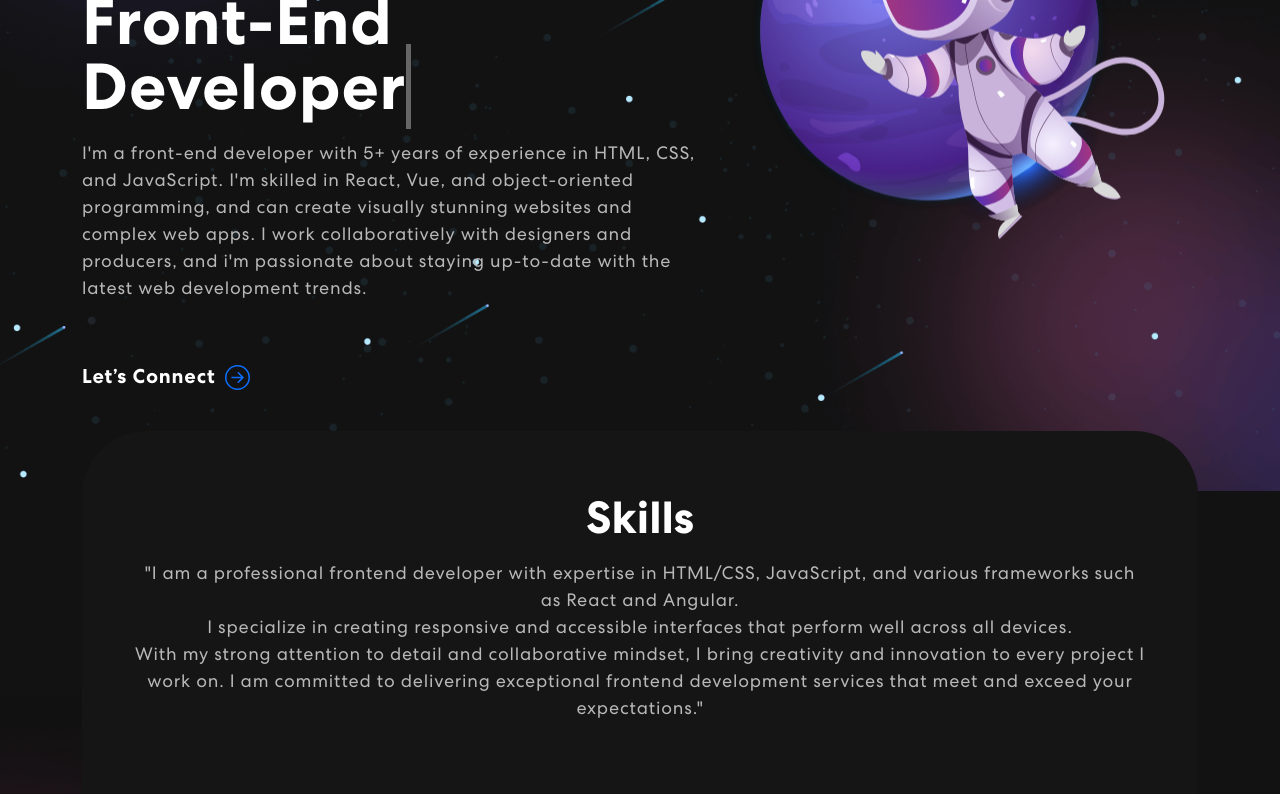
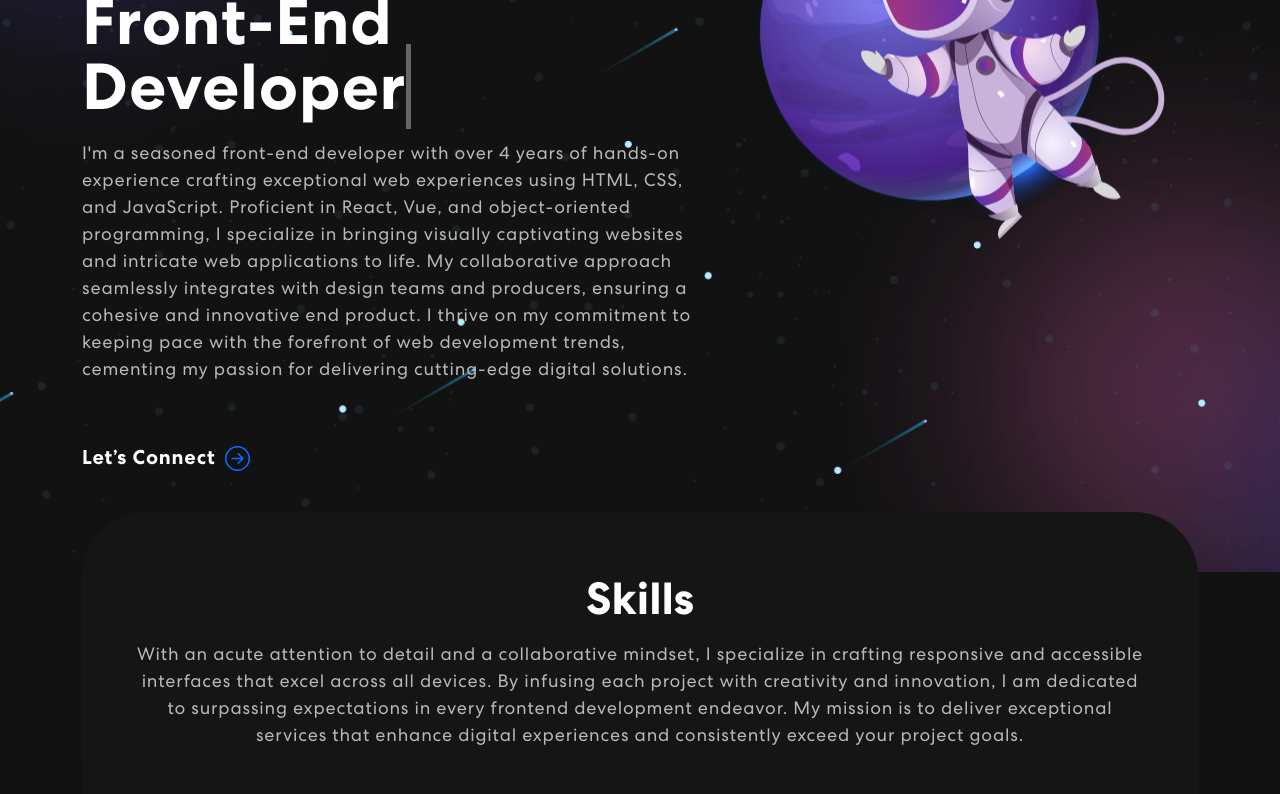
Before and after one commit to Korodee/My-portfolio, a React (Create React App) app: page / in a window 1280 px wide. Shown: the part 400-1194 px from the top of the page. Built offline with nearby package versions, Linux system fonts and the light colour scheme.

Commit message:
Updated my portfoli

```diff
--- a/src/components/Banner.js
+++ b/src/components/Banner.js
@@ -75,13 +75,16 @@ export const Banner = () => {
                     </span>
                   </h1>
                   <p>
-                    I'm a front-end developer with 5+ years of experience in
-                    HTML, CSS, and JavaScript. I'm skilled in React, Vue, and
-                    object-oriented programming, and can create visually
-                    stunning websites and complex web apps. I work
-                    collaboratively with designers and producers, and i'm
-                    passionate about staying up-to-date with the latest web
-                    development trends.
+                    I'm a seasoned front-end developer with over 4 years of
+                    hands-on experience crafting exceptional web experiences
+                    using HTML, CSS, and JavaScript. Proficient in React, Vue,
+                    and object-oriented programming, I specialize in bringing
+                    visually captivating websites and intricate web applications
+                    to life. My collaborative approach seamlessly integrates
+                    with design teams and producers, ensuring a cohesive and
+                    innovative end product. I thrive on my commitment to keeping
+                    pace with the forefront of web development trends, cementing
+                    my passion for delivering cutting-edge digital solutions.
                   </p>
                   <button onClick={() => console.log("connect")}>
                     Let’s Connect{" "}
--- a/src/components/Footer.js
+++ b/src/components/Footer.js
@@ -1,8 +1,8 @@
 import { Container, Row, Col } from "react-bootstrap";
 import logo from "../assets/img/logo.png";
 import navIcon1 from "../assets/img/nav-icon1.svg";
-import navIcon2 from "../assets/img/nav-icon2.svg";
-import navIcon3 from "../assets/img/nav-icon3.svg";
+// import navIcon2 from "../assets/img/nav-icon2.svg";
+// import navIcon3 from "../assets/img/nav-icon3.svg";
 
 export const Footer = () => {
   return (
@@ -10,19 +10,19 @@ export const Footer = () => {
       <Container>
         <Row className="align-items-center">
           <Col size={12} sm={6}>
-            <img src={logo} alt="Logo" className="logo"/>
+            <img src={logo} alt="Logo" className="logo" />
           </Col>
           <Col size={12} sm={6} className="text-center text-sm-end">
             <div className="social-icon">
               <a href="https://www.linkedin.com/in/korode-ogunfowote-56680b220/">
                 <img src={navIcon1} alt="Icon" />
               </a>
-              <a href="https://web.facebook.com/ogunfowotekorode.israel">
+              {/* <a href="https://web.facebook.com/ogunfowotekorode.israel">
                 <img src={navIcon2} alt="Icon" />
               </a>
               <a href="https://www.instagram.com/kaysaxk/">
                 <img src={navIcon3} alt="Icon" />
-              </a>
+              </a> */}
             </div>
             <p>Copyright 2022. All Rights Reserved</p>
           </Col>
--- a/src/components/NavBar.js
+++ b/src/components/NavBar.js
@@ -2,8 +2,8 @@ import { useState, useEffect } from "react";
 import { Navbar, Nav, Container } from "react-bootstrap";
 import logo from "../assets/img/logo.png";
 import navIcon1 from "../assets/img/nav-icon1.svg";
-import navIcon2 from "../assets/img/nav-icon2.svg";
-import navIcon3 from "../assets/img/nav-icon3.svg";
+// import navIcon2 from "../assets/img/nav-icon2.svg";
+// import navIcon3 from "../assets/img/nav-icon3.svg";
 import { HashLink } from "react-router-hash-link";
 import { BrowserRouter as Router } from "react-router-dom";
 
@@ -76,7 +76,7 @@ export const NavBar = () => {
                 <a href="https://www.linkedin.com/in/korode-ogunfowote-56680b220/">
                   <img src={navIcon1} alt="" />
                 </a>
-                <a
+                {/* <a
                   href="https://web.facebook.com/ogunfowotekorode.israel"
                   style={{ color: "white" }}
                 >
@@ -84,7 +84,7 @@ export const NavBar = () => {
                 </a>
                 <a href="https://www.instagram.com/kaysaxk/">
                   <img src={navIcon3} alt="" />
-                </a>
+                </a> */}
               </div>
               <HashLink to="#connect">
                 <button className="vvd">
--- a/src/components/Skills.js
+++ b/src/components/Skills.js
@@ -32,14 +32,13 @@ export const Skills = () => {
             <div className="skill-bx wow zoomIn">
               <h2>Skills</h2>
               <p>
-                "I am a professional frontend developer with expertise in
-                HTML/CSS, JavaScript, and various frameworks such as React and
-                Angular. <br></br>I specialize in creating responsive and
-                accessible interfaces that perform well across all devices.
-                <br></br> With my strong attention to detail and collaborative
-                mindset, I bring creativity and innovation to every project I
-                work on. I am committed to delivering exceptional frontend
-                development services that meet and exceed your expectations."
+                With an acute attention to detail and a collaborative mindset, I
+                specialize in crafting responsive and accessible interfaces that
+                excel across all devices. By infusing each project with
+                creativity and innovation, I am dedicated to surpassing
+                expectations in every frontend development endeavor. My mission
+                is to deliver exceptional services that enhance digital
+                experiences and consistently exceed your project goals.
               </p>
               <Carousel
                 responsive={responsive}
```
